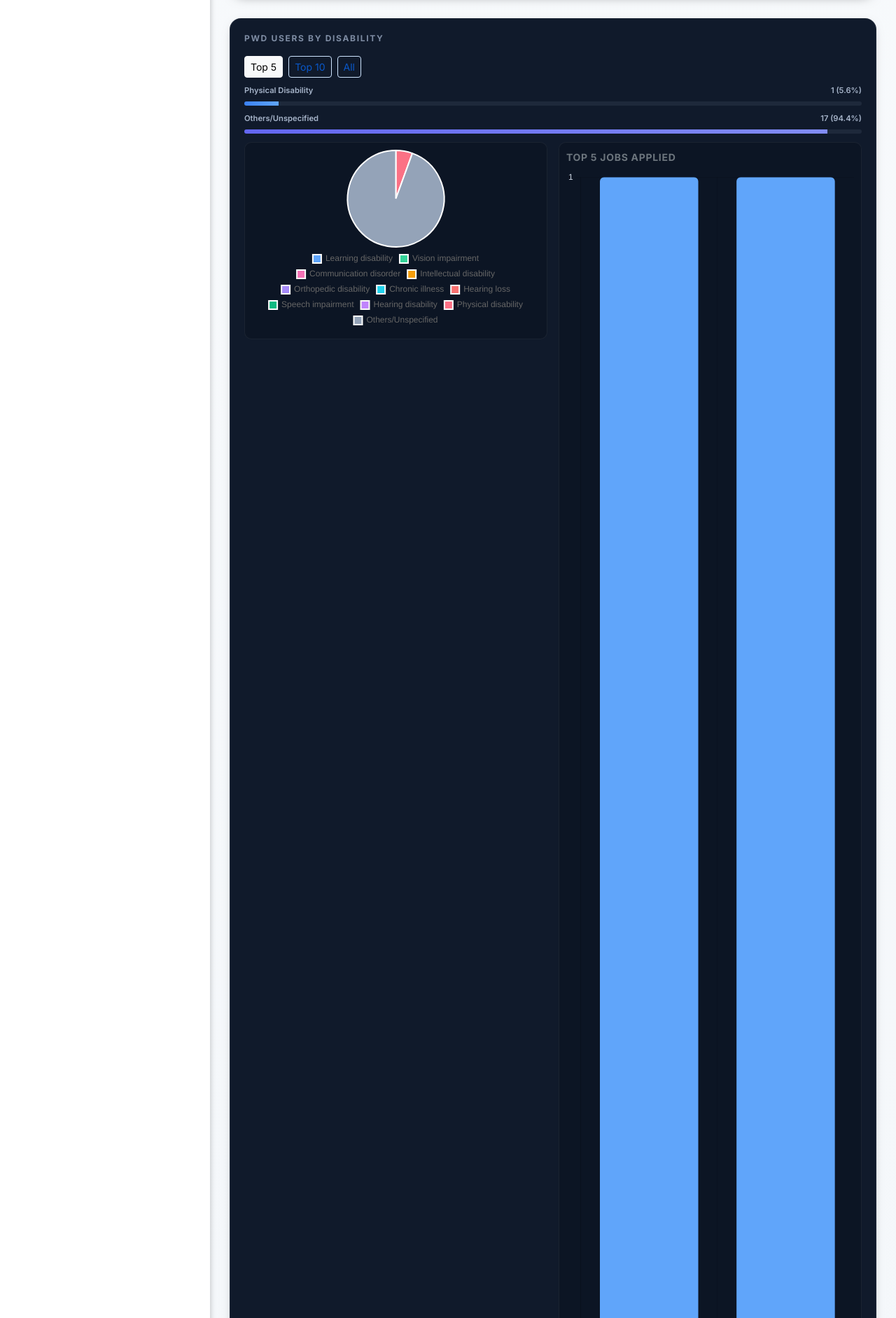
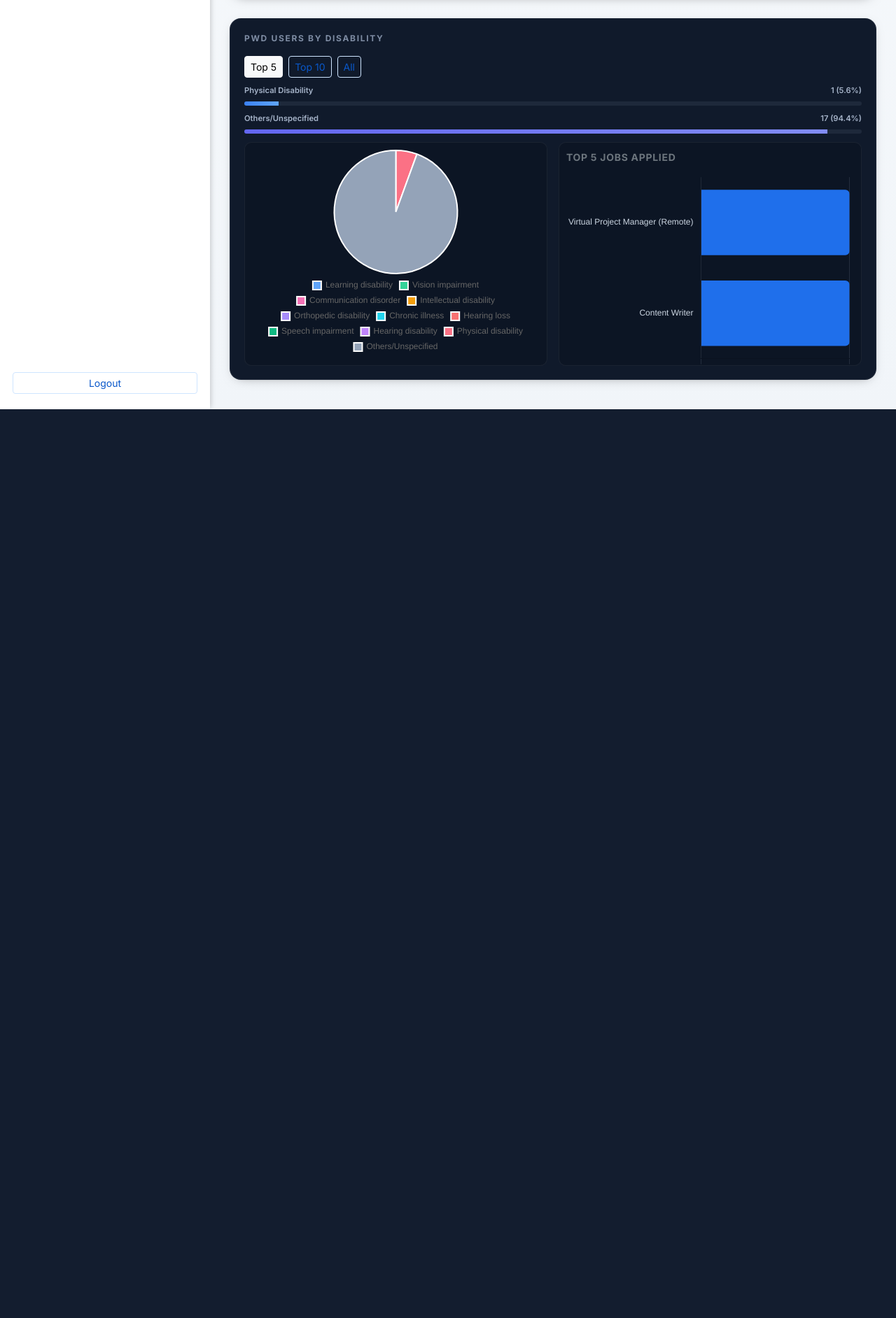
Before and after one commit to Dayether/pwdjs, a PHP site: page /admin_dashboard.php in a window 1280 px wide. Shown: the part 783-2667 px from the top of the page at 70% size. After the commit the page ends 1368 px from the top, so only its background shows below. Run offline with PHP 8.4, Linux system fonts and the light colour scheme; a user stored in the database is signed in; data comes from the database, SQL or seed files in the repository.

Commit message:
bargraph

```diff
--- a/admin_dashboard.php
+++ b/admin_dashboard.php
@@ -226,12 +226,12 @@ $pendingPwdPct      = $totalSeekers ? round(($pendingPwd / $totalSeekers) * 100,
   <?php endif; ?>
 
   <div class="charts-grid" style="display:grid;grid-template-columns:1fr 1fr;gap:16px;align-items:start;margin-top:12px">
-    <div class="chart-box" style="background:#0c1524;border:1px solid rgba(255,255,255,.06);border-radius:10px;padding:10px;min-height:280px">
-      <canvas id="disPie" height="260" style="display:block;max-width:100%;"></canvas>
+    <div class="chart-box" style="background:#0c1524;border:1px solid rgba(255,255,255,.06);border-radius:10px;padding:10px;height:320px;overflow:hidden">
+      <canvas id="disPie" style="display:block;width:100%;height:100%"></canvas>
     </div>
-    <div class="chart-box" style="background:#0c1524;border:1px solid rgba(255,255,255,.06);border-radius:10px;padding:10px;min-height:280px">
+    <div class="chart-box" style="background:#0c1524;border:1px solid rgba(255,255,255,.06);border-radius:10px;padding:10px;height:320px;overflow:hidden">
       <div class="small text-secondary mb-2" style="font-weight:700;letter-spacing:.05em;text-transform:uppercase">Top 5 Jobs Applied</div>
-      <canvas id="topJobsBar" height="260" style="display:block;max-width:100%;"></canvas>
+      <canvas id="topJobsBar" style="display:block;width:100%;height:calc(100% - 22px)"></canvas>
     </div>
   </div>
 </div>
@@ -302,18 +302,19 @@ $pendingPwdPct      = $totalSeekers ? round(($pendingPwd / $totalSeekers) * 100,
           datasets: [{
             label: 'Applications',
             data: [<?php foreach ($topJobCounts as $c): echo (int)$c.','; endforeach; ?>],
-            backgroundColor: '#60a5fa',
+            backgroundColor: '#1f6feb',
             borderRadius: 6,
           }]
         },
         options: {
+          indexAxis: 'y', // horizontal bars
           responsive: true,
           maintainAspectRatio: false,
           scales: {
-            x: { ticks: { color: '#cbd5e1', font: { size: 11 } } },
-            y: { ticks: { color: '#cbd5e1', precision: 0 }, beginAtZero: true }
+            x: { ticks: { color: '#cbd5e1', precision: 0 }, beginAtZero: true, grid: { color: 'rgba(148,163,184,.18)' } },
+            y: { ticks: { color: '#cbd5e1', font: { size: 12 } }, grid: { display: false } }
           },
-          plugins: { legend: { display: false } }
+          plugins: { legend: { display: false }, tooltip: { callbacks: { label: (ctx)=> ` ${ctx.parsed.x} applications` } } }
         }
       });
     }
```
